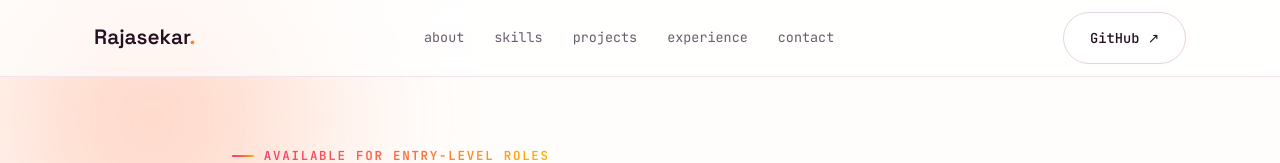
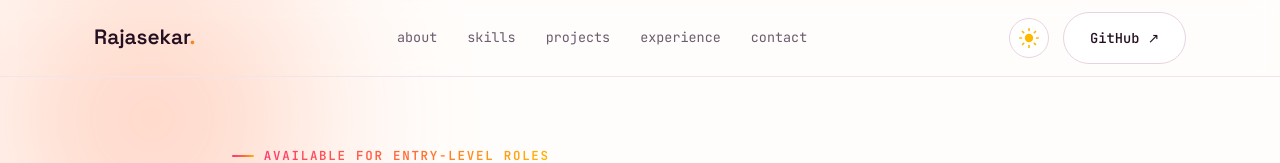
Before and after one commit to RAJASEKAR-01/AI-Integrated-Portfolio, a React (Vite) app: page / in a window 1280 px wide. Shown: the top 163 px of the page. Built offline with nearby package versions, Linux system fonts and the light colour scheme; no server answers.

Commit message:
color theme changed

```diff
--- a/index.html
+++ b/index.html
@@ -57,5 +57,11 @@
   <body>
     <div id="root"></div>
     <script type="module" src="/src/main.jsx"></script>
+    <script>
+  (function () {
+    const stored = localStorage.getItem('theme');
+    document.documentElement.setAttribute('data-theme', stored || 'light');
+  })();
+</script>
   </body>
 </html>
--- a/src/components/Nav.css
+++ b/src/components/Nav.css
@@ -4,9 +4,9 @@
   left: 0;
   right: 0;
   z-index: 50;
-  background: rgba(255, 255, 255, 0.7);
-  backdrop-filter: blur(14px);
-  border-bottom: 1px solid var(--border);
+ background: var(--nav-bg);
+  backdrop-filter: blur(10px);
+  border-bottom: 1px solid var(--border-soft);
 }
 
 .nav-inner {
@@ -65,7 +65,12 @@
 }
 @media (max-width: 768px) {
   .nav {
-    backdrop-filter: blur(6px);
-    background: rgba(255, 253, 251, 0.92);
+     backdrop-filter: blur(6px);
+    background: var(--nav-bg);
   }
 }
+.nav-right {
+  display: flex;
+  align-items: center;
+  gap: 14px;
+}
--- a/src/components/Nav.jsx
+++ b/src/components/Nav.jsx
@@ -1,6 +1,7 @@
 import { profile } from '../data/content.js'
 import Magnetic from './Magnetic.jsx'
 import './Nav.css'
+import ThemeToggle from './ThemeToggle.jsx'
 
 const links = [
   { href: '#about', label: 'About' },
@@ -17,16 +18,21 @@ export default function Nav() {
         <a href="#top" className="nav-logo">
           {profile.name}<span className="gradient-text">.</span>
         </a>
+
         <nav className="nav-links">
           {links.map((l) => (
             <a key={l.href} href={l.href}>{l.label}</a>
           ))}
         </nav>
-        <Magnetic strength={0.25}>
-          <a href={profile.github} target="_blank" rel="noreferrer" className="btn btn-ghost nav-cta">
-            GitHub ↗
-          </a>
-        </Magnetic>
+
+        <div className="nav-right">
+          <ThemeToggle />
+          <Magnetic strength={0.25}>
+            <a href={profile.github} target="_blank" rel="noreferrer" className="btn btn-ghost nav-cta">
+              GitHub ↗
+            </a>
+          </Magnetic>
+        </div>
       </div>
     </header>
   )
--- /dev/null
+++ b/src/components/ThemeToggle.css
@@ -0,0 +1,55 @@
+.theme-toggle {
+  width: 40px;
+  height: 40px;
+  border-radius: 50%;
+  border: 1px solid var(--border-strong);
+  background: var(--surface);
+  cursor: pointer;
+  display: flex;
+  align-items: center;
+  justify-content: center;
+  transition: border-color 0.2s ease, transform 0.2s ease;
+  flex-shrink: 0;
+}
+
+.theme-toggle:hover {
+  border-color: var(--magenta);
+  transform: scale(1.06);
+}
+
+.theme-icon {
+  width: 20px;
+  height: 20px;
+  color: var(--gold);
+  transition: transform 0.4s ease, color 0.3s ease;
+  display: flex;
+}
+
+.theme-icon svg {
+  width: 100%;
+  height: 100%;
+}
+
+.theme-sun-rays {
+  transition: opacity 0.3s ease;
+  opacity: 1;
+}
+
+.theme-moon-mask {
+  transition: transform 0.4s ease;
+  transform: translate(9px, -9px) scale(0);
+  transform-origin: center;
+}
+
+.theme-icon-dark {
+  color: var(--magenta-dim);
+  transform: rotate(35deg);
+}
+
+.theme-icon-dark .theme-sun-rays {
+  opacity: 0;
+}
+
+.theme-icon-dark .theme-moon-mask {
+  transform: translate(0, 0) scale(1);
+}
--- /dev/null
+++ b/src/components/ThemeToggle.jsx
@@ -0,0 +1,35 @@
+import { useTheme } from '../hooks/useTheme.js'
+import './ThemeToggle.css'
+
+export default function ThemeToggle() {
+  const { theme, toggleTheme } = useTheme()
+
+  return (
+    <button
+      className="theme-toggle"
+      onClick={toggleTheme}
+      aria-label={`Switch to ${theme === 'light' ? 'dark' : 'light'} mode`}
+    >
+      <span className={`theme-icon ${theme === 'dark' ? 'theme-icon-dark' : ''}`}>
+        <svg viewBox="0 0 24 24" fill="none" xmlns="http://www.w3.org/2000/svg">
+          <circle cx="12" cy="12" r="5" fill="currentColor" className="theme-sun-core" />
+          <g className="theme-sun-rays" stroke="currentColor" strokeWidth="2" strokeLinecap="round">
+            <line x1="12" y1="1" x2="12" y2="3" />
+            <line x1="12" y1="21" x2="12" y2="23" />
+            <line x1="4.2" y1="4.2" x2="5.6" y2="5.6" />
+            <line x1="18.4" y1="18.4" x2="19.8" y2="19.8" />
+            <line x1="1" y1="12" x2="3" y2="12" />
+            <line x1="21" y1="12" x2="23" y2="12" />
+            <line x1="4.2" y1="19.8" x2="5.6" y2="18.4" />
+            <line x1="18.4" y1="5.6" x2="19.8" y2="4.2" />
+          </g>
+          <path
+            className="theme-moon-mask"
+            d="M12 3a9 9 0 1 0 9 9 7 7 0 0 1-9-9z"
+            fill="var(--surface)"
+          />
+        </svg>
+      </span>
+    </button>
+  )
+}
--- /dev/null
+++ b/src/hooks/useTheme.js
@@ -0,0 +1,18 @@
+import { useEffect, useState } from 'react'
+
+export function useTheme() {
+  const [theme, setTheme] = useState(() => {
+    return localStorage.getItem('theme') || 'light'
+  })
+
+  useEffect(() => {
+    document.documentElement.setAttribute('data-theme', theme)
+    localStorage.setItem('theme', theme)
+  }, [theme])
+
+  function toggleTheme() {
+    setTheme((t) => (t === 'light' ? 'dark' : 'light'))
+  }
+
+  return { theme, toggleTheme }
+}
--- a/src/index.css
+++ b/src/index.css
@@ -32,6 +32,27 @@
   --font-mono: 'JetBrains Mono', monospace;
 
   --container: 1140px;
+}
+[data-theme='dark'] {
+  --bg: #1a1016;
+  --surface: #241722;
+  --surface-tint: #2c1c2a;
+  --border: #3d2a3a;
+  --border-strong: #4d3548;
+
+  --text: #f7ede9;
+  --text-muted: #c3aebd;
+  --text-dim: #8c7386;
+
+  --magenta: #ff4d94;
+  --magenta-dim: #ff77ad;
+  --gold: #ffc233;
+  --coral: #ff7d4d;
+  --plum: #d891c9;
+}
+
+body {
+  transition: background-color 0.3s ease, color 0.3s ease;
 }
 
 * { box-sizing: border-box; margin: 0; padding: 0; }
```
